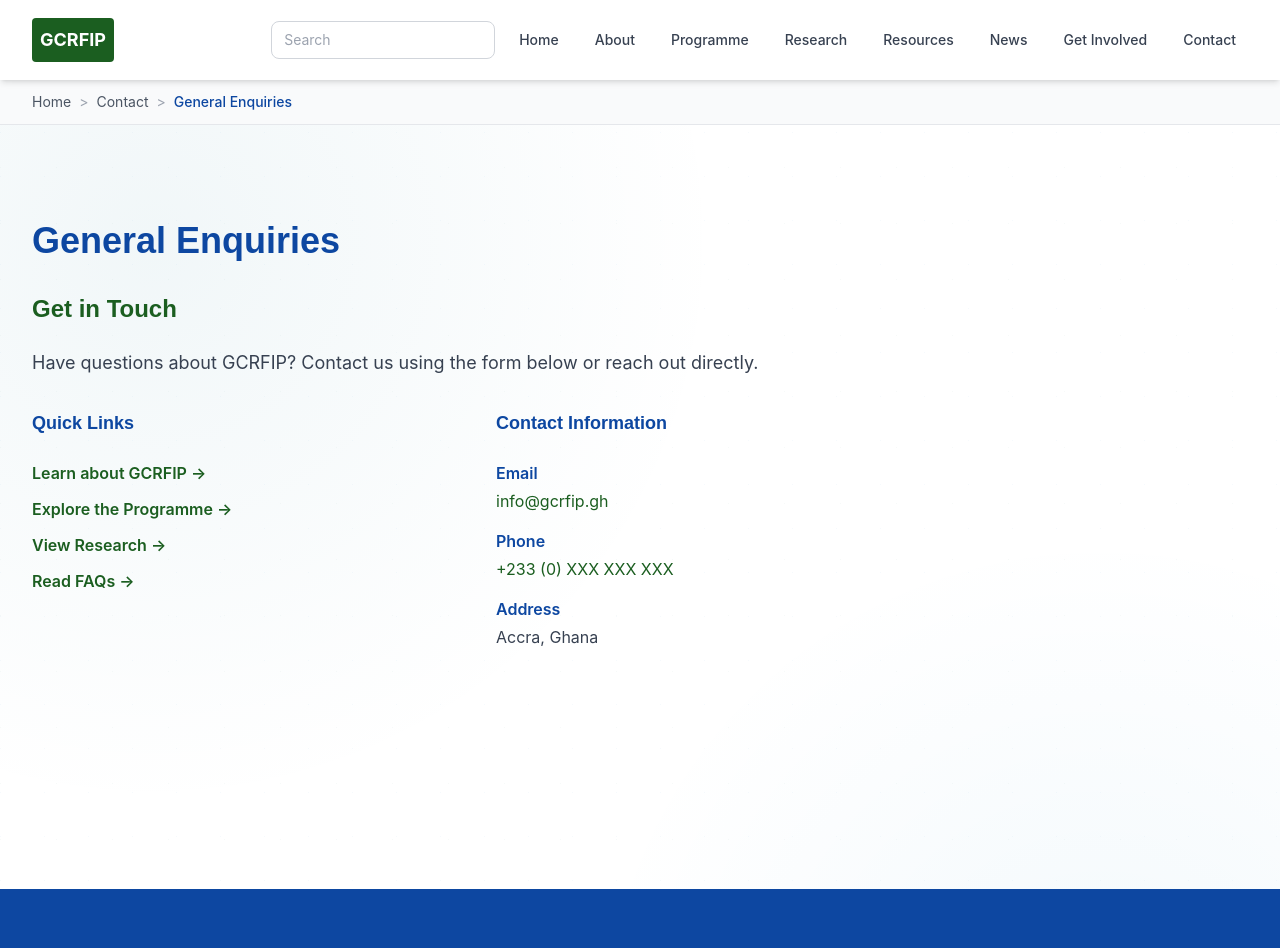
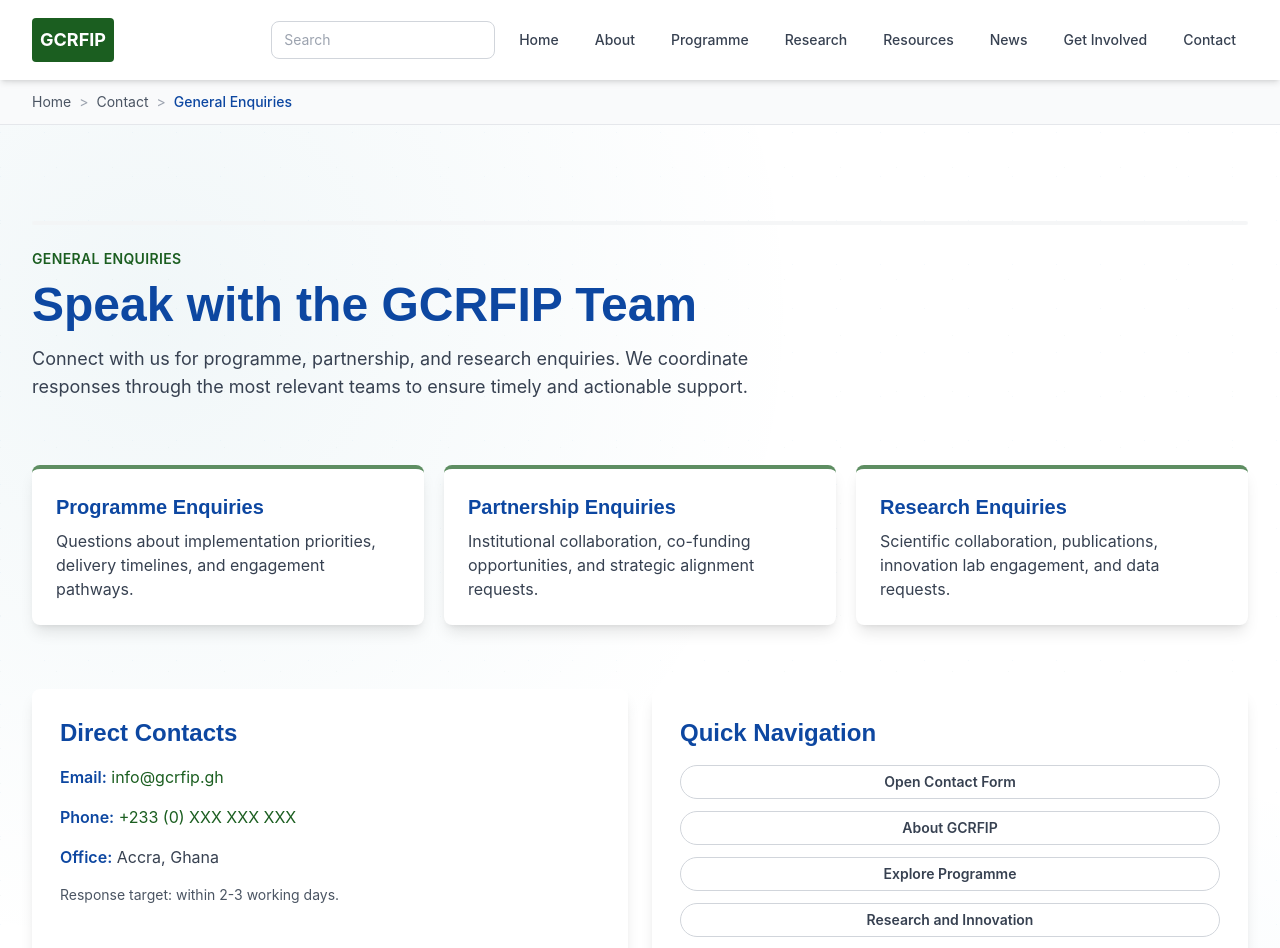
Before and after one commit to CobeRich/GCRFIP-Web-App, a Next.js app: page /contact/general-enquiries in a window 1280 px wide. Shown: the top 948 px of the page. Built offline with nearby package versions, Linux system fonts and the light colour scheme.

Commit message:
Elevate contact subpages with narrative premium UX

```diff
--- a/app/contact/general-enquiries/page.tsx
+++ b/app/contact/general-enquiries/page.tsx
@@ -1,63 +1,73 @@
 'use client'
 
-export default function GeneralEnquiries() {
+import Link from 'next/link'
+import ReadingProgress from '../../../components/layout/ReadingProgress'
+
+const enquiryTypes = [
+  {
+    title: 'Programme Enquiries',
+    detail: 'Questions about implementation priorities, delivery timelines, and engagement pathways.',
+  },
+  {
+    title: 'Partnership Enquiries',
+    detail: 'Institutional collaboration, co-funding opportunities, and strategic alignment requests.',
+  },
+  {
+    title: 'Research Enquiries',
+    detail: 'Scientific collaboration, publications, innovation lab engagement, and data requests.',
+  },
+]
+
+export default function GeneralEnquiriesPage() {
   return (
     <div className="container-custom section-padding">
-      <h1 className="text-4xl font-bold mb-8 text-gcrfip-navy">General Enquiries</h1>
+      <ReadingProgress />
 
-      <section className="mb-12">
-        <h2 className="text-2xl font-bold mb-6 text-gcrfip-green">Get in Touch</h2>
-        <p className="text-lg text-gray-700 mb-8">
-          Have questions about GCRFIP? Contact us using the form below or reach out directly.
+      <section className="section-block">
+        <p className="text-sm font-semibold uppercase tracking-wide text-gcrfip-green mb-3">General Enquiries</p>
+        <h1 className="text-4xl md:text-5xl font-bold text-gcrfip-navy mb-4">Speak with the GCRFIP Team</h1>
+        <p className="text-lg text-gray-700 max-w-3xl">
+          Connect with us for programme, partnership, and research enquiries. We coordinate responses through the
+          most relevant teams to ensure timely and actionable support.
         </p>
+      </section>
 
-        <div className="grid md:grid-cols-2 gap-8 max-w-4xl">
-          <div>
-            <h3 className="text-lg font-bold text-gcrfip-navy mb-6">Quick Links</h3>
-            <ul className="space-y-3">
-              <li>
-                <a href="/about" className="text-gcrfip-green hover:text-gcrfip-navy font-semibold">
-                  Learn about GCRFIP →
-                </a>
-              </li>
-              <li>
-                <a href="/programme" className="text-gcrfip-green hover:text-gcrfip-navy font-semibold">
-                  Explore the Programme →
-                </a>
-              </li>
-              <li>
-                <a href="/research" className="text-gcrfip-green hover:text-gcrfip-navy font-semibold">
-                  View Research →
-                </a>
-              </li>
-              <li>
-                <a href="/resources/faqs" className="text-gcrfip-green hover:text-gcrfip-navy font-semibold">
-                  Read FAQs →
-                </a>
-              </li>
-            </ul>
+      <section className="section-block grid md:grid-cols-3 gap-5">
+        {enquiryTypes.map((item) => (
+          <article key={item.title} className="card p-6 border-t-4 border-gcrfip-green/70 ui-transition hover:-translate-y-0.5">
+            <h2 className="text-xl font-bold text-gcrfip-navy mb-2">{item.title}</h2>
+            <p className="text-gray-700">{item.detail}</p>
+          </article>
+        ))}
+      </section>
+
+      <section className="section-block grid lg:grid-cols-2 gap-6">
+        <div className="card p-7">
+          <h2 className="text-2xl font-bold text-gcrfip-navy mb-4">Direct Contacts</h2>
+          <div className="space-y-4 text-gray-700">
+            <p>
+              <span className="font-semibold text-gcrfip-navy">Email:</span>{' '}
+              <a href="mailto:info@gcrfip.gh" className="text-gcrfip-green hover:text-gcrfip-navy">info@gcrfip.gh</a>
+            </p>
+            <p>
+              <span className="font-semibold text-gcrfip-navy">Phone:</span>{' '}
+              <a href="tel:+233000000000" className="text-gcrfip-green hover:text-gcrfip-navy">+233 (0) XXX XXX XXX</a>
+            </p>
+            <p>
+              <span className="font-semibold text-gcrfip-navy">Office:</span> Accra, Ghana
+            </p>
+            <p className="text-sm text-gray-600">Response target: within 2-3 working days.</p>
           </div>
+        </div>
 
-          <div>
-            <h3 className="text-lg font-bold text-gcrfip-navy mb-6">Contact Information</h3>
-            <div className="space-y-4">
-              <div>
-                <p className="font-semibold text-gcrfip-navy mb-1">Email</p>
-                <a href="mailto:info@gcrfip.gh" className="text-gcrfip-green hover:text-gcrfip-navy">
-                  info@gcrfip.gh
-                </a>
-              </div>
-              <div>
-                <p className="font-semibold text-gcrfip-navy mb-1">Phone</p>
-                <a href="tel:+233XXXXXXXXX" className="text-gcrfip-green hover:text-gcrfip-navy">
-                  +233 (0) XXX XXX XXX
-                </a>
-              </div>
-              <div>
-                <p className="font-semibold text-gcrfip-navy mb-1">Address</p>
-                <p className="text-gray-700">Accra, Ghana</p>
-              </div>
-            </div>
+        <div className="card p-7">
+          <h2 className="text-2xl font-bold text-gcrfip-navy mb-4">Quick Navigation</h2>
+          <div className="grid grid-cols-1 gap-3">
+            <Link href="/contact" className="chip chip-muted justify-center">Open Contact Form</Link>
+            <Link href="/about" className="chip chip-muted justify-center">About GCRFIP</Link>
+            <Link href="/programme" className="chip chip-muted justify-center">Explore Programme</Link>
+            <Link href="/research" className="chip chip-muted justify-center">Research and Innovation</Link>
+            <Link href="/resources/faqs" className="chip chip-muted justify-center">Read FAQs</Link>
           </div>
         </div>
       </section>
--- a/app/contact/interactive-map/page.tsx
+++ b/app/contact/interactive-map/page.tsx
@@ -1,26 +1,35 @@
 'use client'
 
-export default function InteractiveMap() {
+import Link from 'next/link'
+import ReadingProgress from '../../../components/layout/ReadingProgress'
+
+export default function InteractiveMapPage() {
   return (
     <div className="container-custom section-padding">
-      <h1 className="text-4xl font-bold mb-8 text-gcrfip-navy">Find Us</h1>
+      <ReadingProgress />
 
-      <section className="mb-12">
-        <h2 className="text-2xl font-bold mb-6 text-gcrfip-green">GCRFIP Location</h2>
+      <section className="section-block">
+        <p className="text-sm font-semibold uppercase tracking-wide text-gcrfip-green mb-3">Interactive Map</p>
+        <h1 className="text-4xl md:text-5xl font-bold text-gcrfip-navy mb-4">Locate Offices and Access Points</h1>
+        <p className="text-lg text-gray-700 max-w-3xl">
+          Use the interactive map to locate GCRFIP offices and future regional collaboration points across Ghana.
+        </p>
+      </section>
 
-        <div className="card p-0 overflow-hidden mb-8">
-          <div className="w-full h-96 bg-gcrfip-light-grey flex items-center justify-center">
-            <p className="text-gray-600 text-center">
-              [Interactive Map will be embedded here]
-              <br />
-              <span className="text-sm">View location in Accra, Ghana</span>
+      <section className="section-block">
+        <div className="rounded-2xl border border-gray-200 bg-white overflow-hidden">
+          <div className="w-full h-96 bg-gcrfip-light-grey flex items-center justify-center px-6 text-center">
+            <div>
+              <p className="text-gray-700 font-semibold">Interactive Office and Partner Map</p>
+              <p className="text-sm text-gray-600 mt-2">
+                Map layers for offices, partner institutions, and regional support nodes will continue to expand.
               </p>
             </div>
           </div>
 
-        <div className="grid md:grid-cols-2 gap-6">
-          <div className="card p-6">
-            <h3 className="text-lg font-bold text-gcrfip-navy mb-3">Address</h3>
+          <div className="p-5 border-t border-gray-200 grid md:grid-cols-2 gap-5">
+            <article className="card p-5">
+              <h2 className="text-lg font-bold text-gcrfip-navy mb-2">Headquarters Address</h2>
               <p className="text-gray-700 mb-4">
                 Ghana Climate Resilience and Flood Intelligence Programme
                 <br />
@@ -28,23 +37,26 @@
                 <br />
                 Accra, Ghana
               </p>
-            <a href="#" className="text-gcrfip-green font-semibold hover:text-gcrfip-navy">
-              Get Directions →
-            </a>
+              <a href="#" className="text-gcrfip-green font-semibold hover:text-gcrfip-navy">Get Directions &gt;</a>
+            </article>
+
+            <article className="card p-5">
+              <h2 className="text-lg font-bold text-gcrfip-navy mb-2">Travel Notes</h2>
+              <p className="text-gray-700">
+                Public transport options and route-level guidance will be updated as regional office mapping expands.
+              </p>
+            </article>
           </div>
+        </div>
+      </section>
 
-          <div className="card p-6">
-            <h3 className="text-lg font-bold text-gcrfip-navy mb-3">Public Transport</h3>
-            <p className="text-gray-700 mb-4">
-              The office is accessible by:
-              <br />
-              • Bus services [route names]
-              <br />
-              • Shared taxis to [Location]
-              <br />
-              • Walking distance from metro station
-            </p>
-          </div>
+      <section className="section-block rounded-2xl border border-gray-200 bg-white p-6 md:p-7">
+        <h2 className="text-2xl font-bold text-gcrfip-navy mb-3">Related Contact Pages</h2>
+        <div className="flex flex-wrap gap-3">
+          <Link href="/contact" className="chip chip-muted">Contact Form</Link>
+          <Link href="/contact/office-information" className="chip chip-muted">Office Information</Link>
+          <Link href="/contact/general-enquiries" className="chip chip-muted">General Enquiries</Link>
+          <Link href="/contact/social-media" className="chip chip-muted">Social Media</Link>
         </div>
       </section>
     </div>
--- a/app/contact/office-information/page.tsx
+++ b/app/contact/office-information/page.tsx
@@ -1,47 +1,65 @@
 'use client'
 
-export default function OfficeInformation() {
+import Link from 'next/link'
+import ReadingProgress from '../../../components/layout/ReadingProgress'
+
+const officeHours = [
+  { day: 'Monday - Friday', time: '8:00 AM - 5:00 PM' },
+  { day: 'Saturday', time: 'Closed' },
+  { day: 'Sunday', time: 'Closed' },
+]
+
+export default function OfficeInformationPage() {
   return (
     <div className="container-custom section-padding">
-      <h1 className="text-4xl font-bold mb-8 text-gcrfip-navy">Office Information</h1>
+      <ReadingProgress />
 
-      <section className="mb-12">
-        <h2 className="text-2xl font-bold mb-6 text-gcrfip-green">GCRFIP Headquarters</h2>
-        <div className="grid md:grid-cols-2 gap-8">
-          <div className="card p-6">
-            <h3 className="text-lg font-bold text-gcrfip-navy mb-4">Address</h3>
-            <p className="text-gray-700 mb-2">Ghana Climate Resilience and Flood Intelligence Programme</p>
-            <p className="text-gray-700 mb-2">Office Building, [Street Name]</p>
-            <p className="text-gray-700 mb-4">Accra, Ghana</p>
-          </div>
-
-          <div className="card p-6">
-            <h3 className="text-lg font-bold text-gcrfip-navy mb-4">Contact Details</h3>
-            <p className="text-gray-700 mb-2">
-              <span className="font-semibold">Phone:</span>
-              <a href="tel:+233XXXXXXXXX" className="text-gcrfip-green hover:text-gcrfip-navy">
-                {' '} +233 (0) XXX XXX XXX
-              </a>
-            </p>
-            <p className="text-gray-700 mb-4">
-              <span className="font-semibold">Email:</span>
-              <a href="mailto:info@gcrfip.gh" className="text-gcrfip-green hover:text-gcrfip-navy">
-                {' '} info@gcrfip.gh
-              </a>
-            </p>
-          </div>
-        </div>
+      <section className="section-block">
+        <p className="text-sm font-semibold uppercase tracking-wide text-gcrfip-green mb-3">Office Information</p>
+        <h1 className="text-4xl md:text-5xl font-bold text-gcrfip-navy mb-4">Visit or Contact Headquarters</h1>
+        <p className="text-lg text-gray-700 max-w-3xl">
+          Find official office details, operating hours, and direct contact channels for the GCRFIP coordination team.
+        </p>
       </section>
 
-      <section className="mb-12">
-        <h2 className="text-2xl font-bold mb-6 text-gcrfip-green">Office Hours</h2>
-        <div className="card p-6">
+      <section className="section-block grid lg:grid-cols-2 gap-6">
+        <article className="card p-7 border-l-4 border-gcrfip-green">
+          <h2 className="text-2xl font-bold text-gcrfip-navy mb-4">Headquarters</h2>
+          <p className="text-gray-700 mb-1">Ghana Climate Resilience and Flood Intelligence Programme</p>
+          <p className="text-gray-700 mb-1">Office Building, [Street Name]</p>
+          <p className="text-gray-700 mb-4">Accra, Ghana</p>
+
+          <p className="text-gray-700 mb-1">
+            <span className="font-semibold text-gcrfip-navy">Phone:</span>{' '}
+            <a href="tel:+233000000000" className="text-gcrfip-green hover:text-gcrfip-navy">+233 (0) XXX XXX XXX</a>
+          </p>
+          <p className="text-gray-700">
+            <span className="font-semibold text-gcrfip-navy">Email:</span>{' '}
+            <a href="mailto:info@gcrfip.gh" className="text-gcrfip-green hover:text-gcrfip-navy">info@gcrfip.gh</a>
+          </p>
+        </article>
+
+        <article className="card p-7 border-l-4 border-gcrfip-gold">
+          <h2 className="text-2xl font-bold text-gcrfip-navy mb-4">Office Hours</h2>
           <ul className="space-y-3 text-gray-700">
-            <li><span className="font-semibold">Monday - Friday:</span> 8:00 AM - 5:00 PM</li>
-            <li><span className="font-semibold">Saturday:</span> Closed</li>
-            <li><span className="font-semibold">Sunday:</span> Closed</li>
+            {officeHours.map((hour) => (
+              <li key={hour.day} className="flex items-center justify-between border-b border-gray-100 pb-2">
+                <span className="font-semibold text-gcrfip-navy">{hour.day}</span>
+                <span>{hour.time}</span>
+              </li>
+            ))}
           </ul>
-          <p className="text-gray-600 text-sm mt-6">Closed on national holidays</p>
+          <p className="text-sm text-gray-600 mt-5">Closed on national holidays and announced observance days.</p>
+        </article>
+      </section>
+
+      <section className="section-block rounded-2xl border border-gray-200 bg-white p-6 md:p-7">
+        <h2 className="text-2xl font-bold text-gcrfip-navy mb-3">Navigate to Related Contact Channels</h2>
+        <div className="flex flex-wrap gap-3">
+          <Link href="/contact/interactive-map" className="chip chip-muted">Interactive Map</Link>
+          <Link href="/contact/general-enquiries" className="chip chip-muted">General Enquiries</Link>
+          <Link href="/contact/social-media" className="chip chip-muted">Social Media</Link>
+          <Link href="/contact" className="chip chip-muted">Back to Contact</Link>
         </div>
       </section>
     </div>
```
Also changed, not shown: app/contact/social-media/page.tsx (+45 -15 lines). Lines whose indentation alone changed are shown as unchanged.
